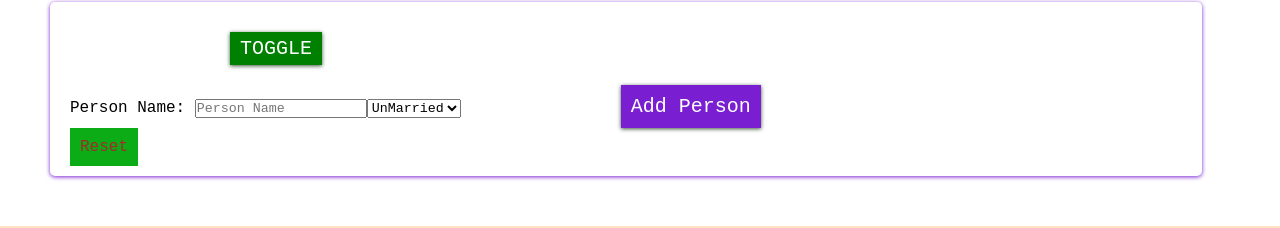
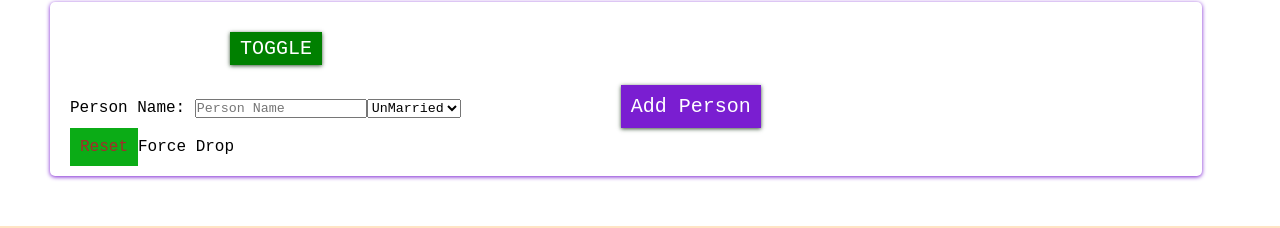
Before and after one commit to Dhanraj-Naik/task_creator, a React (Create React App) app: page / in a window 1280 px wide. Shown: the part 153-381 px from the top of the page. Built offline with nearby package versions, Linux system fonts and the light colour scheme; a web font is replaced by a local one.

Commit message:
react useHook

```diff
--- a/src/components/AddTaskForm.js
+++ b/src/components/AddTaskForm.js
@@ -1,10 +1,11 @@
-import { useState } from "react"
+import { useState, useRef } from "react"
 
 
 const AddTaskForm = ({addNewTask}) => {
 
     const [user, setUser] = useState("")
     const [married, setMarried] = useState(false)
+    const myRef = useRef()
 
     const handleChange = (event) => {
         setUser(event.target.value)
@@ -47,14 +48,16 @@ const AddTaskForm = ({addNewTask}) => {
                     autoComplete="off"
                     onChange={handleChange}
                     value={user}
+
                 />
-                <select onChange={handleSelectChange} value={married}>
+                <select onChange={handleSelectChange} value={married} ref={myRef}>
                     <option value={false}>UnMarried</option>
                     <option value={true}>Married</option>
                 </select>
                 <button type="submit">Add Person</button>
                 <div>
                     <span onClick={handleReset} className="resetField">Reset</span>
+                    <span onClick={() => myRef.current.focus()} className="drop">Force Drop</span>
                     <p>{user}</p>
                 </div>
             </form>
```
